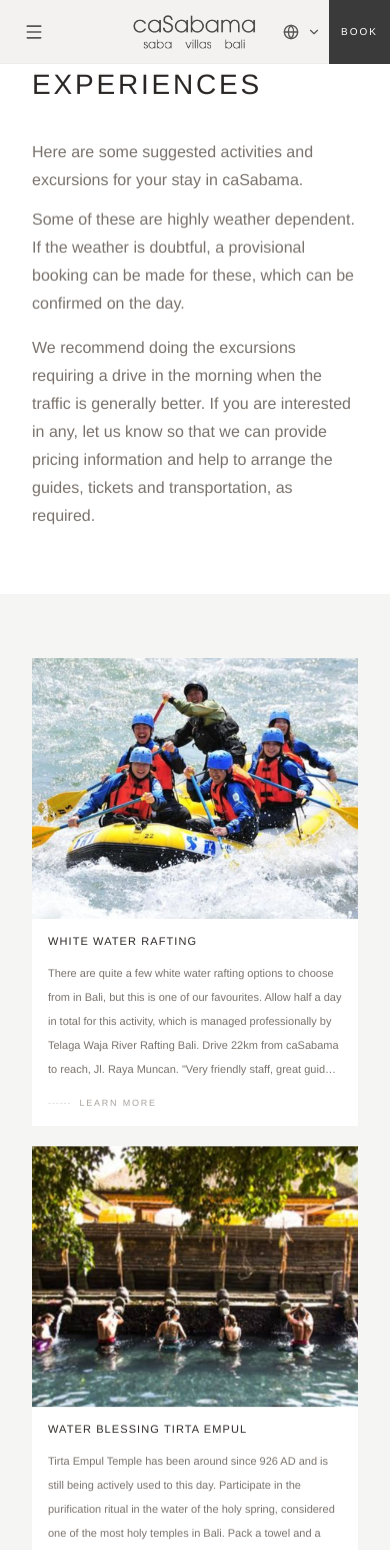
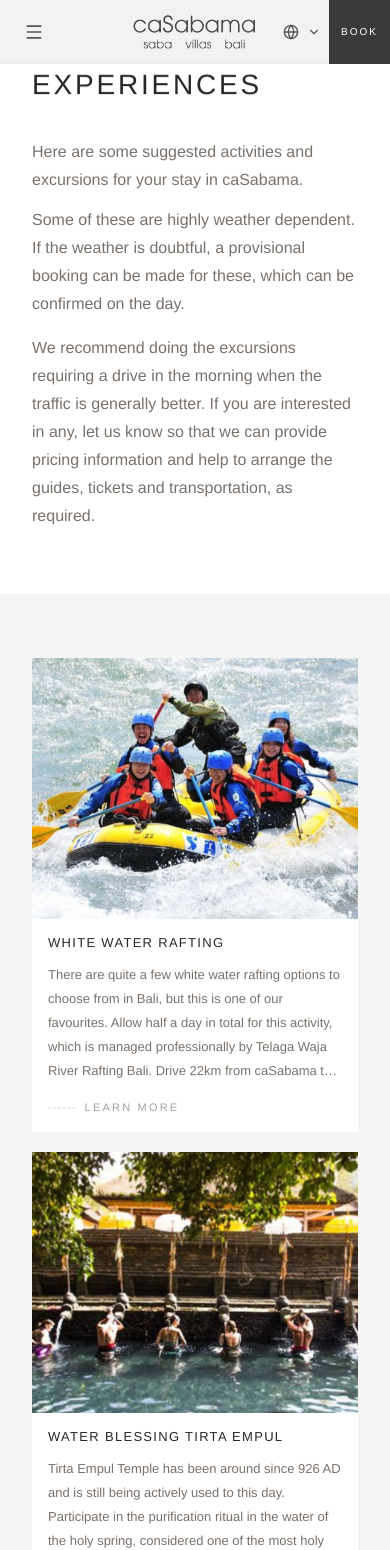
Before and after one commit to mayunngrh/landing-casabama, a Next.js app: page /en/experiences in a window 390 px wide. Shown: the top 1550 px of the page. Built offline with nearby package versions, Linux system fonts and the light colour scheme.

Commit message:
make sure the experience card is bigger

```diff
--- a/src/app/[locale]/experiences/page.tsx
+++ b/src/app/[locale]/experiences/page.tsx
@@ -31,13 +31,13 @@ function ExperienceCard({ exp }: { exp: Experience }) {
         )}
       </div>
       <div className="flex flex-col flex-1 p-4">
-        <h2 className="text-[11px] font-light tracking-widest text-stone-800 uppercase leading-tight mb-3">
+        <h2 className="text-[13px] font-light tracking-widest text-stone-800 uppercase leading-tight mb-3">
           {exp.name}
         </h2>
-        <p className="text-[11px] leading-6 text-stone-500 mb-4 line-clamp-5 overflow-hidden">
+        <p className="text-[13px] leading-6 text-stone-500 mb-4 line-clamp-5 overflow-hidden">
           {exp.description}
         </p>
-        <span className="inline-flex items-center gap-2 text-[9px] tracking-[0.2em] text-stone-400 group-hover:text-stone-700 transition-colors mt-auto">
+        <span className="inline-flex items-center gap-2 text-[11px] tracking-[0.2em] text-stone-400 group-hover:text-stone-700 transition-colors mt-auto">
           <span className="text-stone-300 tracking-widest group-hover:text-stone-500 transition-colors">------</span>
           {t("learnMore")}
         </span>
@@ -84,7 +84,7 @@ export default function ExperiencesPage() {
 
       {/* Grid */}
       <section className="bg-stone-100 py-16">
-        <div className="grid grid-cols-1 md:grid-cols-3 gap-5 max-w-3xl mx-auto px-8">
+        <div className="grid grid-cols-1 md:grid-cols-3 gap-5 px-8 md:px-16 max-w-7xl mx-auto">
           {visible.map((exp, i) => (
             <Animate key={exp.id} from="up" delay={(i % 3) * 80}>
               <ExperienceCard exp={exp} />
--- a/src/components/Header.tsx
+++ b/src/components/Header.tsx
@@ -41,7 +41,6 @@ export default function Header() {
     { key: "dining", href: "/dining" as const },
     { key: "experiences", href: "/experiences" as const },
     { key: "occasions", href: "/occasions" as const },
-    { key: "contact", href: "/contact" as const },
   ];
 
   return (
```
